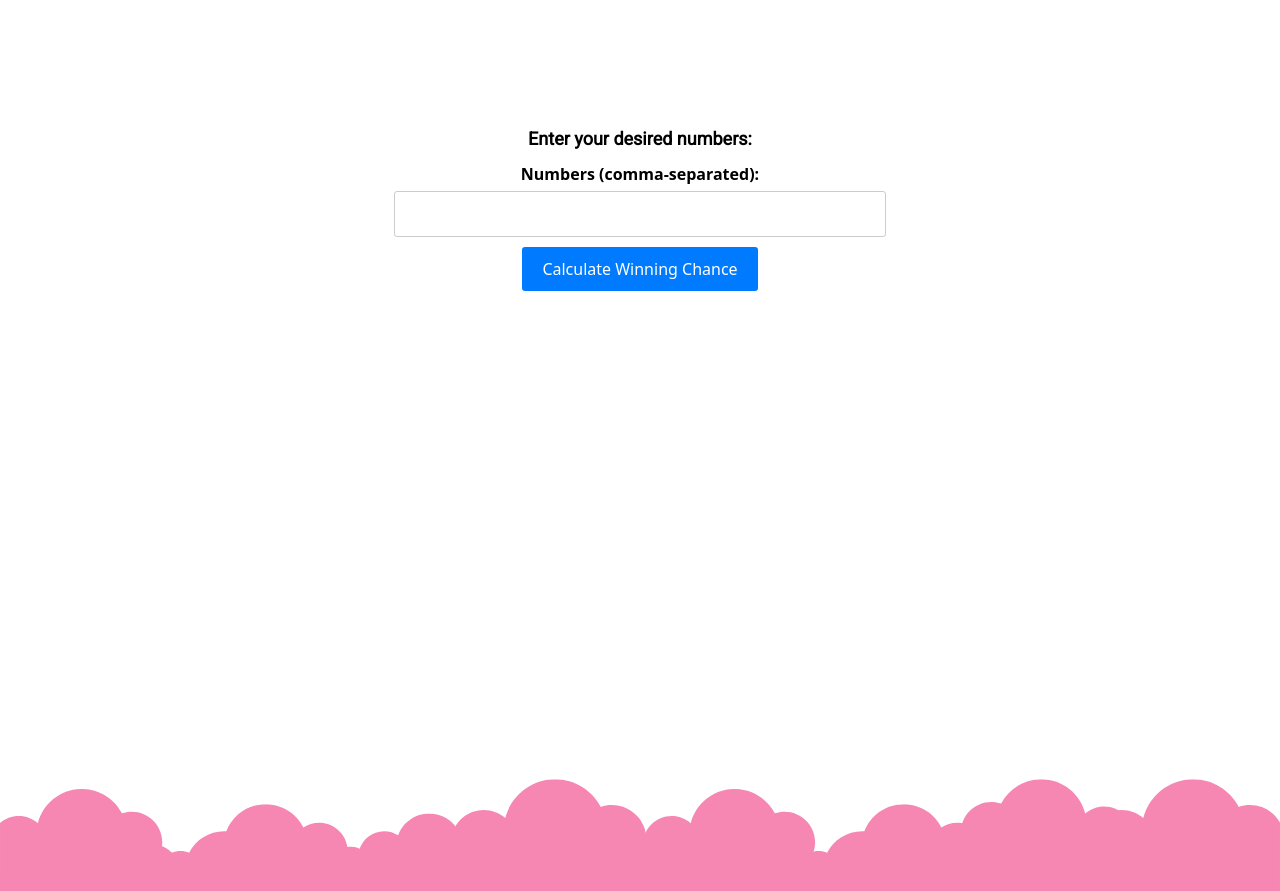
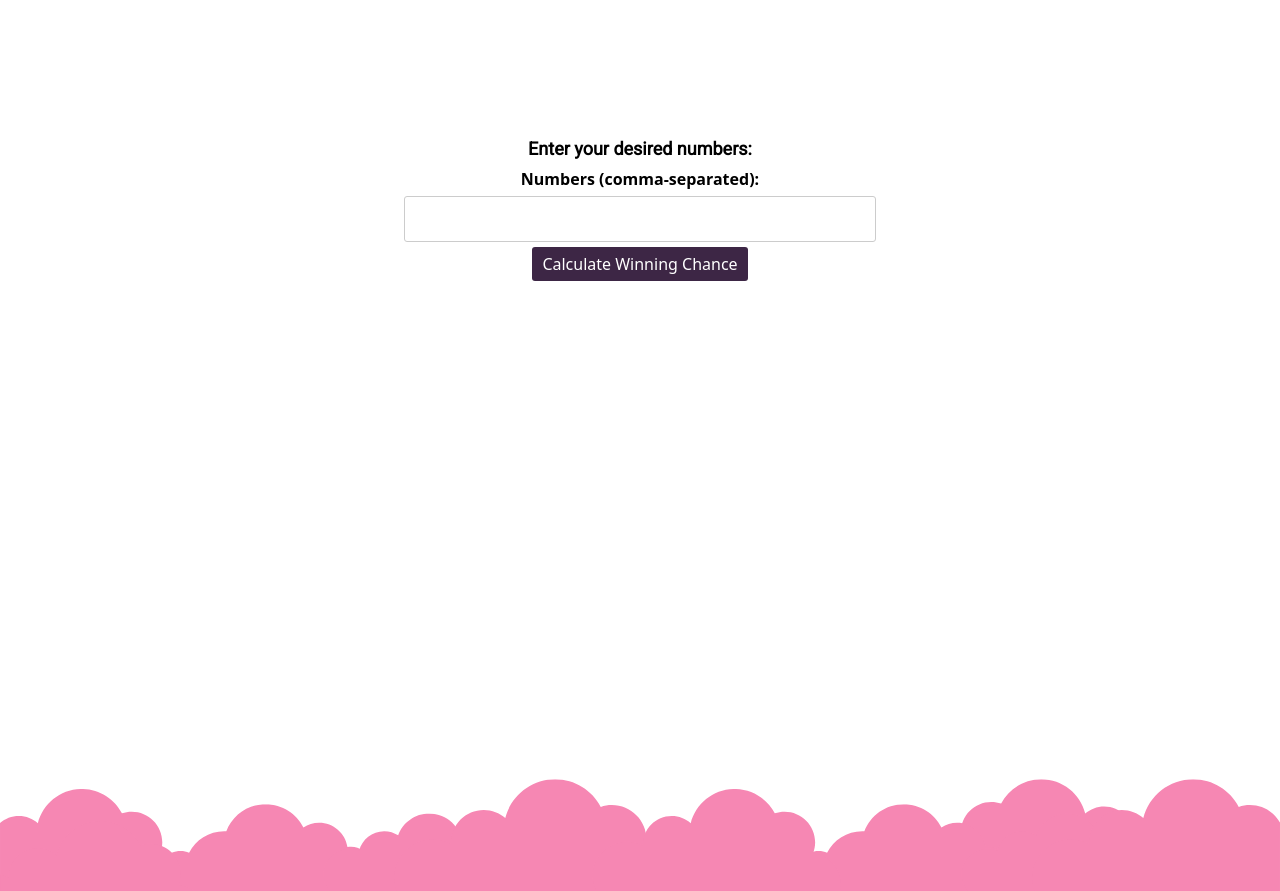
Before and after one commit to IndexDuo/Flotto, a website: page public/userInput.html in a window 1280 px wide. Shown: the part 1160-2051 px from the top of the page. Drawn offline with nearby package versions, Linux system fonts and the light colour scheme; files that its build step writes are made by us from their sources.

Commit message:
Oct 8, 2023, 7:33 AM

```diff
--- a/style.css
+++ b/style.css
@@ -27,7 +27,7 @@ footer {
   .container p {
     font-size: 18px;
     font-weight: bold;
-    margin-bottom: 10px;
+    margin-bottom: 5px;
   }
 
   .container form {
@@ -45,13 +45,13 @@ footer {
     padding: 10px;
     border: 1px solid #ccc;
     border-radius: 3px;
-    margin-bottom: 10px;
+    margin-bottom: 5px;
   }
 
   .container form button[type="submit"] {
-    background-color: #007bff;
+    background-color: #3d2645;
     color: #fff;
-    padding: 10px 20px;
+    padding: 5px 10px;
     border: none;
     border-radius: 3px;
     cursor: pointer;
@@ -59,5 +59,5 @@ footer {
   }
 
   .container form button[type="submit"]:hover {
-    background-color: #0056b3;
+    background-color: #000000;
   }
```
Also changed, not shown: distoutput.css.
